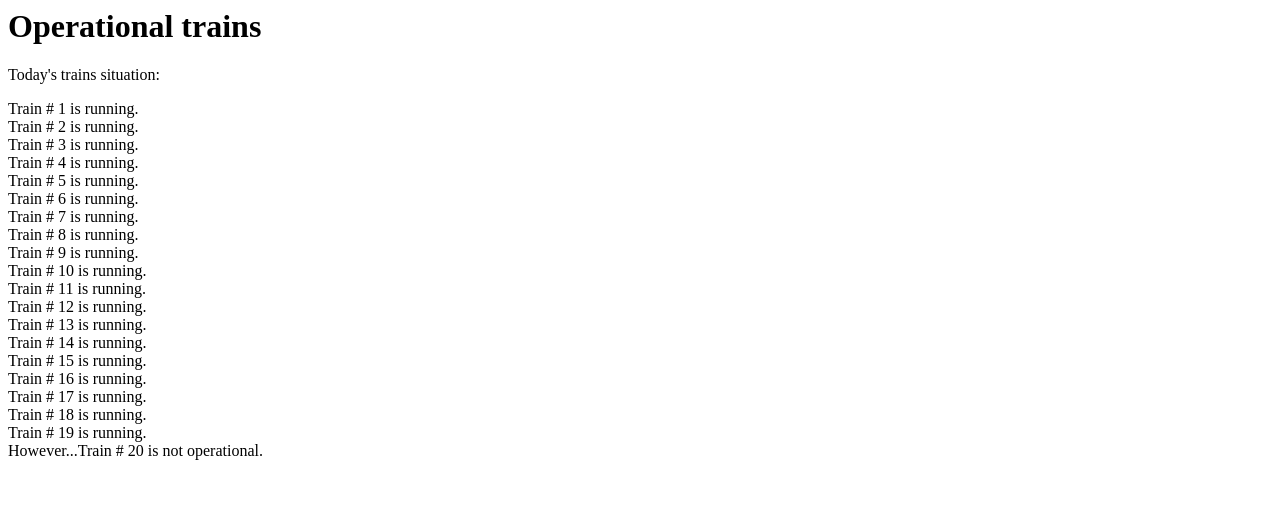
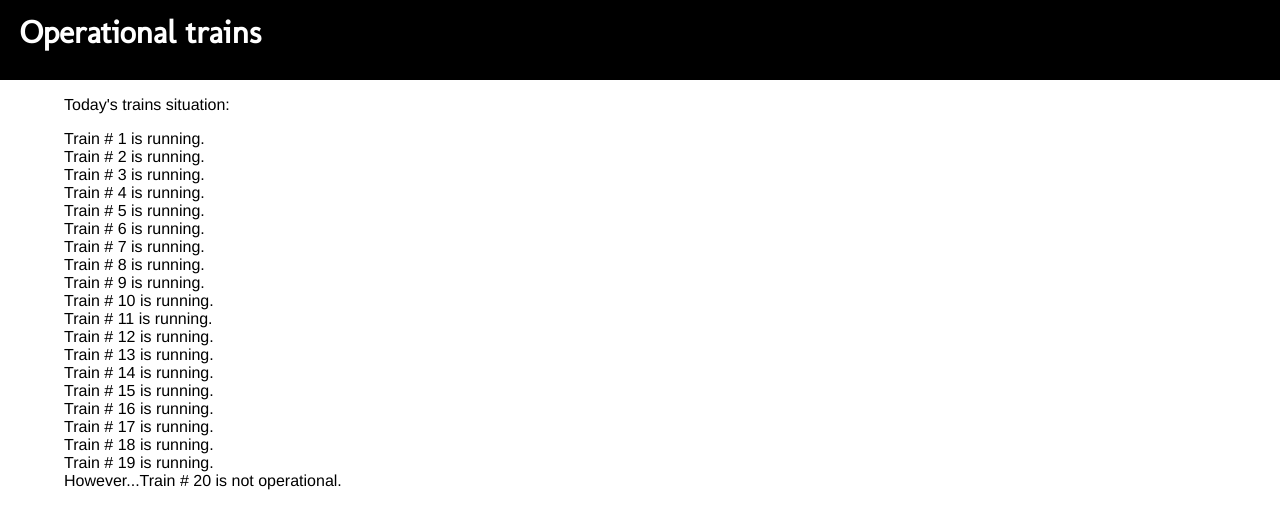
Before and after one commit to charlesdebarros/JavaScript-Practice, a plain HTML site: page index.html in a window 1280 px wide. Drawn offline with Linux system fonts and the light colour scheme; a web font is replaced by a local one.

Commit message:
Adding a bit of css styling.

```diff
--- a/index.html
+++ b/index.html
@@ -1,11 +1,20 @@
 <html>
 <head>
   <meta charset="UTF-8">
+  <link rel="stylesheet" type="text/css" href="stylesheets/main.css">
+  <link href="http://fonts.googleapis.com/css?family=Lekton" rel="stylesheet" type="text/css">
+<link href="http://fonts.googleapis.com/css?family=Molengo" rel="stylesheet" type="text/css">
   <title>Constructive &amp; Co.</title>
 </head>
 <body>
-  <h1>Operational trains</h1>
-  <p>Today's trains situation:</em></p>
-  <script type="text/javascript" src="scripts/trains.js"></script>
+  <header>
+      <h1>Operational trains</h1>
+  </header>
+  <div class="wrapper">
+      <section>
+          <p>Today's trains situation:</em></p>
+          <script type="text/javascript" src="scripts/trains.js"></script>
+      </section>
+      </div>
 </body>
 </html>
--- /dev/null
+++ b/stylesheets/main.css
@@ -0,0 +1,35 @@
+/*
+font-family: 'Molengo', Georgia, Times, serif;
+font-family: 'Lekton', Helvetica, Arial, sans-serif;
+*/
+
+body {
+  margin: 0;
+  padding: 0;
+  font-family: 'Lekton', Helvetica, Arial, sans-serif;
+}
+
+h1, h2, h3, h4, h5, h6 {
+  font-family: 'Molengo', Georgia, Times, serif;
+  margin: 0;
+  padding: 0;
+}
+
+.wrapper {
+  width: 90%;
+  margin: 0 auto;
+
+}
+header {
+  margin: 0;
+  padding: 0;
+}
+
+header h1 {
+  width: 100%;
+  height: 10%;
+  padding-left: 20px;
+  line-height: 2em;
+  color: #fff;
+  background-color: #000;
+}
```
